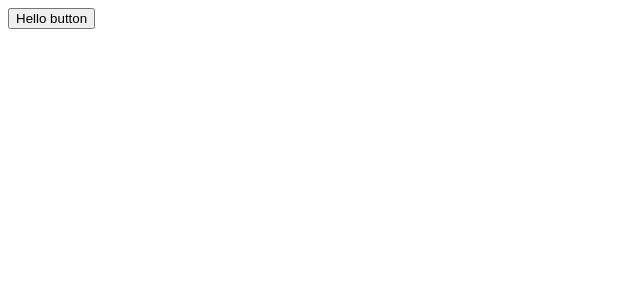
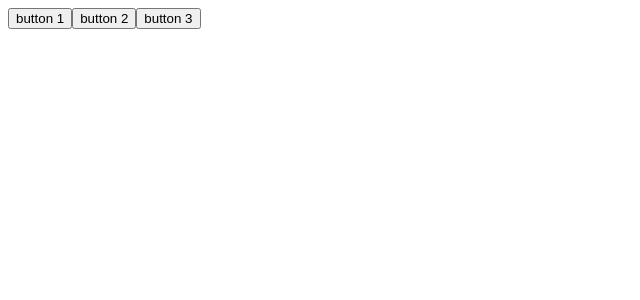
Before and after one commit to Espadv69/React_Beginner, a React (Vite) app in the folder 00-hello-world/: page / in a window 1280 px wide. Shown: the top 300 px of the page, without its empty margins (0-640 px from the left). Built offline with nearby package versions, Linux system fonts and the light colour scheme.

Commit message:
Update: - Add createButton function to render multiple buttons in main.jsx

```diff
--- a/00-hello-world/src/main.jsx
+++ b/00-hello-world/src/main.jsx
@@ -3,8 +3,16 @@ import ReactDom from 'react-dom'
 
 const root = ReactDom.createRoot(document.getElementById('root'))
 
+const createButton = ({ text }) => {
+  return(
+    <button>{ text }</button>
+  )
+}
+
 root.render(
   <React.StrictMode>
-    <button>Hello button</button>
+    {createButton({ text: 'button 1'})}
+    {createButton({ text: 'button 2'})}
+    {createButton({ text: 'button 3'})}
   </React.StrictMode>
 )
```
